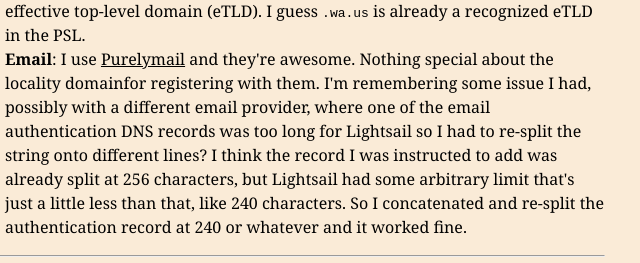
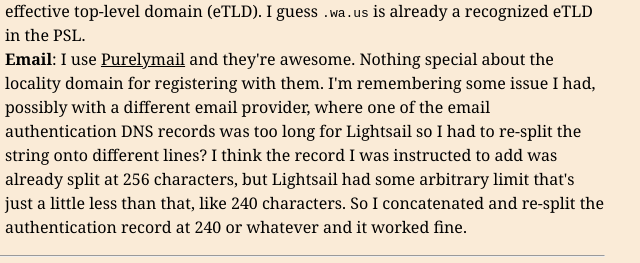
Before and after one commit to pwbriggs/pwbriggs.github.io, an Eleventy site: page site/on/locality-domains.md in a window 1280 px wide. Shown: the part 537-800 px from the top of the page, 43-683 px from the left. Built offline with nearby package versions, Linux system fonts and the light colour scheme; Eleventy itself is replaced by a stand-in of ours; files that its build step writes are made by us from their sources.

Commit message:
typo fixes

```diff
--- a/site/on/locality-domains.md
+++ b/site/on/locality-domains.md
@@ -6,4 +6,4 @@ I have `briggs.seattle.wa.us`, and you might be able to get one for yourself, wi
 ## Services
 * **DNS**: I went with AWS Lightsail but I regret it. It's free because of a sort of pricing loophole, but it's a bit of a pain to work with. The input validator is very cryptic, and I still haven't found a way to point stuff at a CloudFront distribution or other AWS endpoint. I intend to switch to Route 53 (which Lightsail DNS seems to use, but doesn't let you manage the zone in the Route 53 dashboard) if I ever have the need for a more competent DNS nameserver.
 * **CloudFlare**: Not. I've tried and researched, but CloudFlare seems to insist that I can't use their services, even without their DNS, on what they see as a subdomain. Without an enterprise account, that is. I wonder if it's worth getting `.seattle.wa.us` on the [Public Suffix List](https://en.wikipedia.org/wiki/Public_Suffix_List) (PSL) so it gets recognized as an effective top-level domain (eTLD). I guess `.wa.us` is already a recognized eTLD in the PSL.
-* **Email**: I use [Purelymail](https://purelymail.com) and they're awesome. Nothing special about the locality domainfor registering with them. I'm remembering some issue I had, possibly with a different email provider, where one of the email authentication DNS records was too long for Lightsail so I had to re-split the string onto different lines? I think the record I was instructed to add was already split at 256 characters, but Lightsail had some arbitrary limit that's just a little less than that, like 240 characters. So I concatenated and re-split the authentication record at 240 or whatever and it worked fine.
+* **Email**: I use [Purelymail](https://purelymail.com) and they're awesome. Nothing special about the locality domain for registering with them. I'm remembering some issue I had, possibly with a different email provider, where one of the email authentication DNS records was too long for Lightsail so I had to re-split the string onto different lines? I think the record I was instructed to add was already split at 256 characters, but Lightsail had some arbitrary limit that's just a little less than that, like 240 characters. So I concatenated and re-split the authentication record at 240 or whatever and it worked fine.
```
